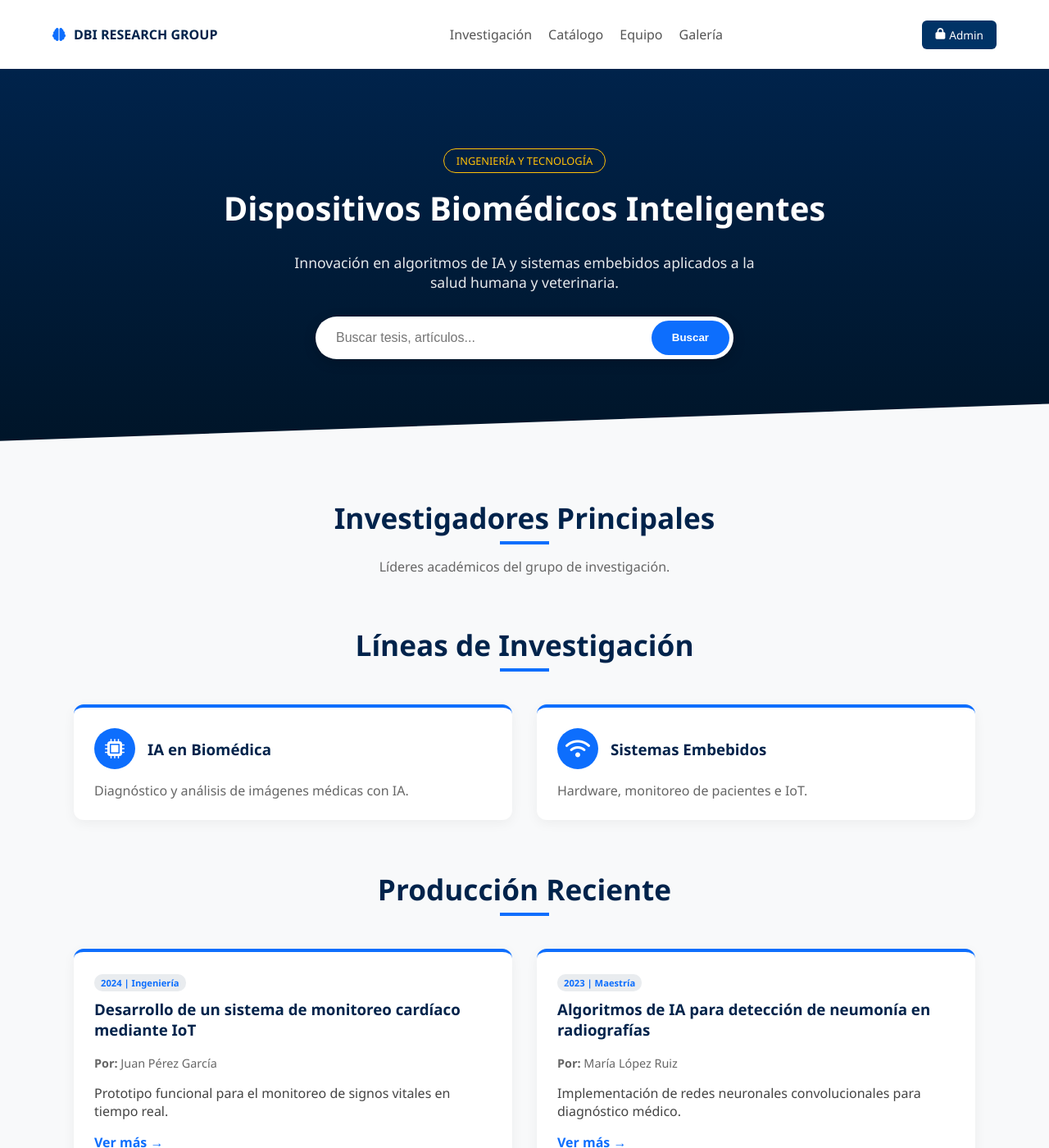
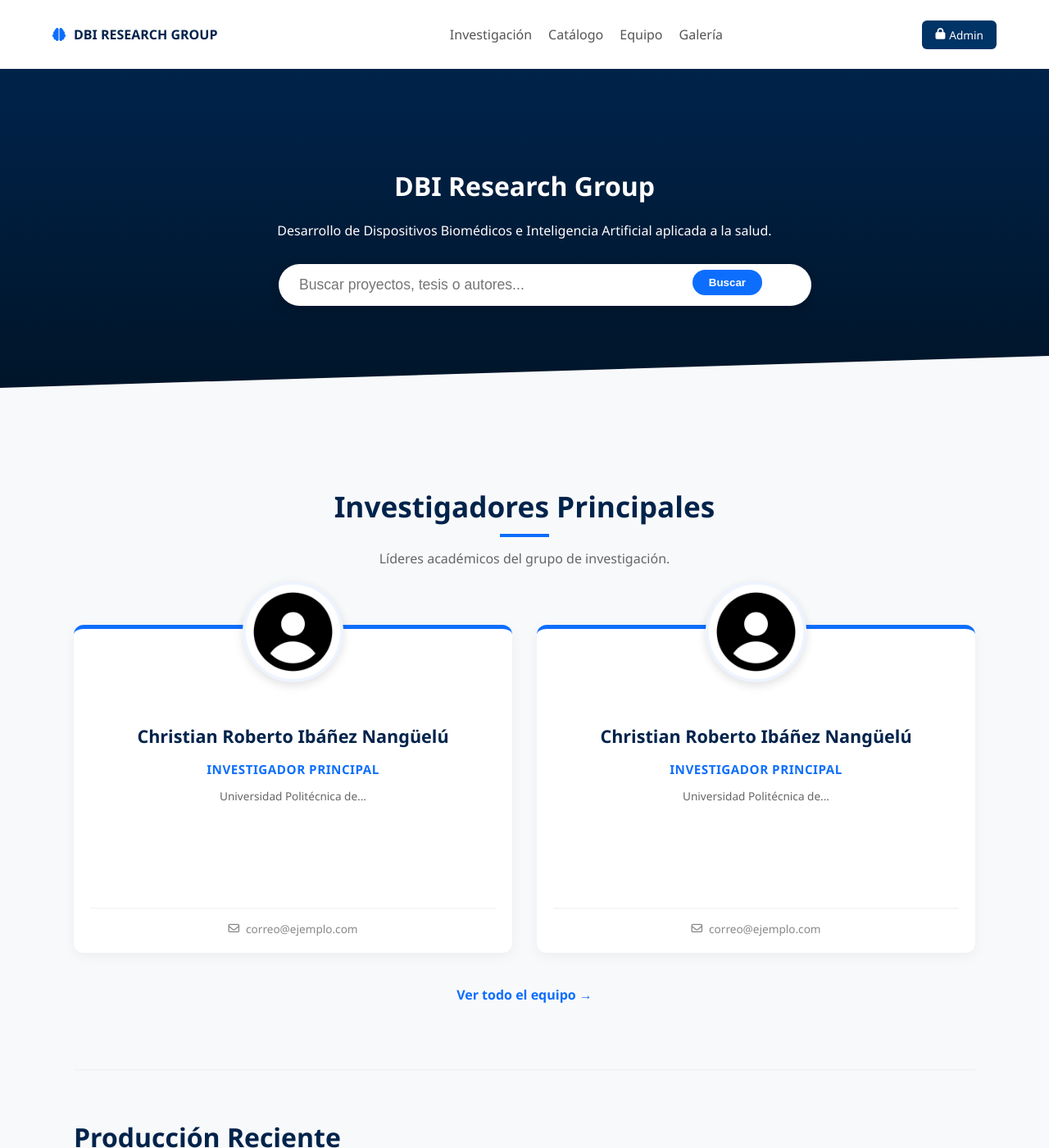
Before and after one commit to cribnez/dbi-research-web, a Jekyll site: the page built from index.md, in a window 1280 px wide and 1400 px high. Shown: the whole window at 82% size. Built offline with Jekyll 4.4.1, drawn with Linux system fonts in a browser that asks for light colours; some of the changed text lies outside the part shown.

Commit message:
Update index.md

```diff
--- a/index.md
+++ b/index.md
@@ -4,72 +4,81 @@ title: Inicio
 ---
 
 <div class="hero">
-    <span class="badge">INGENIERÍA Y TECNOLOGÍA</span>
-    <h1 style="font-size: 2.5rem; margin-top: 20px;">Dispositivos Biomédicos Inteligentes</h1>
-    <p style="font-size: 1.1rem; max-width: 600px; margin: 0 auto 30px; opacity: 0.9;">
-        Innovación en algoritmos de IA y sistemas embebidos aplicados a la salud humana y veterinaria.
-    </p>
+    <h1>DBI Research Group</h1>
+    <p>Desarrollo de Dispositivos Biomédicos e Inteligencia Artificial aplicada a la salud.</p>
 
-    <div style="display: flex; max-width: 500px; margin: auto; background: white; border-radius: 30px; overflow: hidden; padding: 5px; box-shadow: 0 4px 15px rgba(0,0,0,0.2);">
-        <input type="text" placeholder="Buscar tesis, artículos..." style="flex: 1; border: none; padding: 12px 20px; outline: none; font-size: 1rem;">
-        <button style="background: var(--azul-primario); color: white; border: none; padding: 10px 25px; border-radius: 25px; cursor: pointer; font-weight: bold;">Buscar</button>
+    <div style="margin-top: 30px; max-width: 600px; margin-left: auto; margin-right: auto; position: relative;">
+        <input type="text" placeholder="Buscar proyectos, tesis o autores..."
+               style="width: 100%; padding: 15px 25px; border-radius: 30px; border: none; font-size: 1.1rem; box-shadow: 0 4px 15px rgba(0,0,0,0.2); outline: none;">
+        <button style="position: absolute; right: 10px; top: 7px; background: var(--azul-primario); color: white; border: none; padding: 8px 20px; border-radius: 20px; cursor: pointer; font-weight: bold;">
+            Buscar
+        </button>
     </div>
 </div>
 
 <div class="container">
 
-    <div style="text-align: center; margin-bottom: 50px;">
-        <h2 style="color: var(--azul-oscuro); font-size: 2.2rem; margin-bottom: 5px;">Investigadores Principales</h2>
-        <div style="width: 60px; height: 4px; background: var(--azul-primario); margin: 0 auto 15px;"></div>
-        <p style="color: #666;">Líderes académicos del grupo de investigación.</p>
-    </div>
-
-    <div style="text-align: center; margin: 60px 0 40px;">
-        <h2 style="color: var(--azul-oscuro); font-size: 2.2rem; margin-bottom: 5px;">Líneas de Investigación</h2>
-        <div style="width: 60px; height: 4px; background: var(--azul-primario); margin: 0 auto 15px;"></div>
-    </div>
-
-    <div class="grid">
-        <div class="card" style="display: flex; flex-direction: column; gap: 15px;">
-            <div style="display: flex; align-items: center; gap: 15px;">
-                <div style="background: var(--azul-primario); color: white; width: 50px; height: 50px; border-radius: 50%; display: flex; justify-content: center; align-items: center; font-size: 1.5rem;">
-                    <i class="fas fa-microchip"></i>
-                </div>
-                <h3 style="color: var(--azul-oscuro); margin: 0;">IA en Biomédica</h3>
-            </div>
-            <p style="color: #666; margin: 0;">Diagnóstico y análisis de imágenes médicas con IA.</p>
+    <div style="margin-top: 80px; margin-bottom: 80px;">
+        <div style="text-align: center; margin-bottom: 70px;">
+            <h2 style="color: var(--azul-oscuro); font-size: 2.2rem; margin-bottom: 10px;">Investigadores Principales</h2>
+            <div style="width: 60px; height: 4px; background: var(--azul-primario); margin: 0 auto;"></div>
+            <p style="color: #666; margin-top: 15px;">Líderes académicos del grupo de investigación.</p>
         </div>
 
-        <div class="card" style="display: flex; flex-direction: column; gap: 15px;">
-            <div style="display: flex; align-items: center; gap: 15px;">
-                <div style="background: var(--azul-primario); color: white; width: 50px; height: 50px; border-radius: 50%; display: flex; justify-content: center; align-items: center; font-size: 1.5rem;">
-                    <i class="fas fa-wifi"></i>
+        <div class="grid" style="gap: 50px 30px;">
+            {% for miembro in site.data.equipo.investigadores limit:3 %}
+            <div class="card" style="text-align: center; padding: 35px 20px 20px; position: relative; display: flex; flex-direction: column; align-items: center; min-height: 340px; border-top: 5px solid var(--azul-primario);">
+
+                <div style="width: 115px; height: 115px; border-radius: 50%; overflow: hidden; border: 4px solid #eef4ff; position: absolute; top: -58px; background: white; box-shadow: 0 4px 12px rgba(0,0,0,0.12);">
+                    <img src="{{ miembro.foto | relative_url }}" style="width: 100%; height: 100%; object-fit: cover;" alt="{{ miembro.nombre }}">
                 </div>
-                <h3 style="color: var(--azul-oscuro); margin: 0;">Sistemas Embebidos</h3>
+
+                <div style="margin-top: 60px; flex-grow: 1;">
+                    <h3 style="color: var(--azul-oscuro); margin-bottom: 8px; font-size: 1.35rem;">{{ miembro.nombre }}</h3>
+                    <p style="color: #0d6efd; font-weight: bold; margin-bottom: 8px; font-size: 0.95rem; text-transform: uppercase; letter-spacing: 0.5px;">{{ miembro.rol }}</p>
+                    <p style="color: #666; font-size: 0.85rem; line-height: 1.5; padding: 0 10px;">{{ miembro.institucion }}</p>
+                </div>
+
+                <div style="margin-top: 25px; padding-top: 15px; border-top: 1px solid #f0f0f0; width: 100%; color: #888; font-size: 0.85rem; display: flex; justify-content: center; align-items: center; gap: 8px;">
+                    <i class="far fa-envelope"></i>
+                    <span>{{ miembro.email }}</span>
+                </div>
             </div>
-            <p style="color: #666; margin: 0;">Hardware, monitoreo de pacientes e IoT.</p>
+            {% endfor %}
+        </div>
+
+        <div style="text-align: center; margin-top: 40px;">
+            <a href="{{ '/equipo.html' | relative_url }}" style="color: var(--azul-primario); font-weight: bold; text-decoration: none;">Ver todo el equipo →</a>
         </div>
     </div>
 
-    <div style="text-align: center; margin: 60px 0 40px;">
-        <h2 style="color: var(--azul-oscuro); font-size: 2.2rem; margin-bottom: 5px;">Producción Reciente</h2>
-        <div style="width: 60px; height: 4px; background: var(--azul-primario); margin: 0 auto 15px;"></div>
+    <hr style="border: 0; height: 1px; background: #eee; margin: 60px 0;">
+
+    <div style="margin-bottom: 40px;">
+        <h2 style="color: var(--azul-oscuro); font-size: 2rem;">Producción Reciente</h2>
+        <p style="color: #666;">Últimos proyectos y tesis desarrolladas.</p>
     </div>
 
     <div class="grid">
         {% for proyecto in site.data.proyectos limit:2 %}
-        <div class="card">
-            <span style="font-size: 0.7rem; color: var(--azul-primario); font-weight: bold; background: #e9ecef; padding: 3px 8px; border-radius: 10px;">
-                {{ proyecto.anio }} | {{ proyecto.nivel }}
-            </span>
-            <h3 style="margin-top: 10px; color: var(--azul-oscuro);">{{ proyecto.titulo }}</h3>
-            <p style="font-size: 0.9rem; color: #666;"><strong>Por:</strong> {{ proyecto.autor }}</p>
-            <p style="color: #444;">{{ proyecto.resumen | truncate: 100 }}</p>
-            <a href="{{ proyecto.link }}" style="color: var(--azul-primario); font-weight: bold; text-decoration: none;">Ver más →</a>
+        <div class="card" style="display: flex; flex-direction: column; justify-content: space-between;">
+            <div>
+                <span style="font-size: 0.75rem; color: var(--azul-primario); font-weight: bold; background: #eef4ff; padding: 4px 10px; border-radius: 10px;">
+                    {{ proyecto.anio }} | {{ proyecto.nivel }}
+                </span>
+                <h3 style="margin-top: 15px; color: var(--azul-oscuro);">{{ proyecto.titulo }}</h3>
+                <p style="font-size: 0.9rem; color: #666;"><strong>Por:</strong> {{ proyecto.autor }}</p>
+                <p style="color: #444; line-height: 1.6;">{{ proyecto.resumen | truncate: 150 }}</p>
+            </div>
+            <div style="margin-top: 20px;">
+                <a href="{{ proyecto.link | relative_url }}" style="color: var(--azul-primario); font-weight: bold; text-decoration: none;">Ver detalles →</a>
+            </div>
         </div>
-        {% else %}
-        <p style="text-align: center; color: #666; width: 100%;">No hay proyectos recientes.</p>
         {% endfor %}
     </div>
 
+    <div style="text-align: center; margin-top: 50px; margin-bottom: 80px;">
+        <a href="{{ '/catalogo.html' | relative_url }}" class="btn">Explorar catálogo completo</a>
+    </div>
+
 </div>
```
